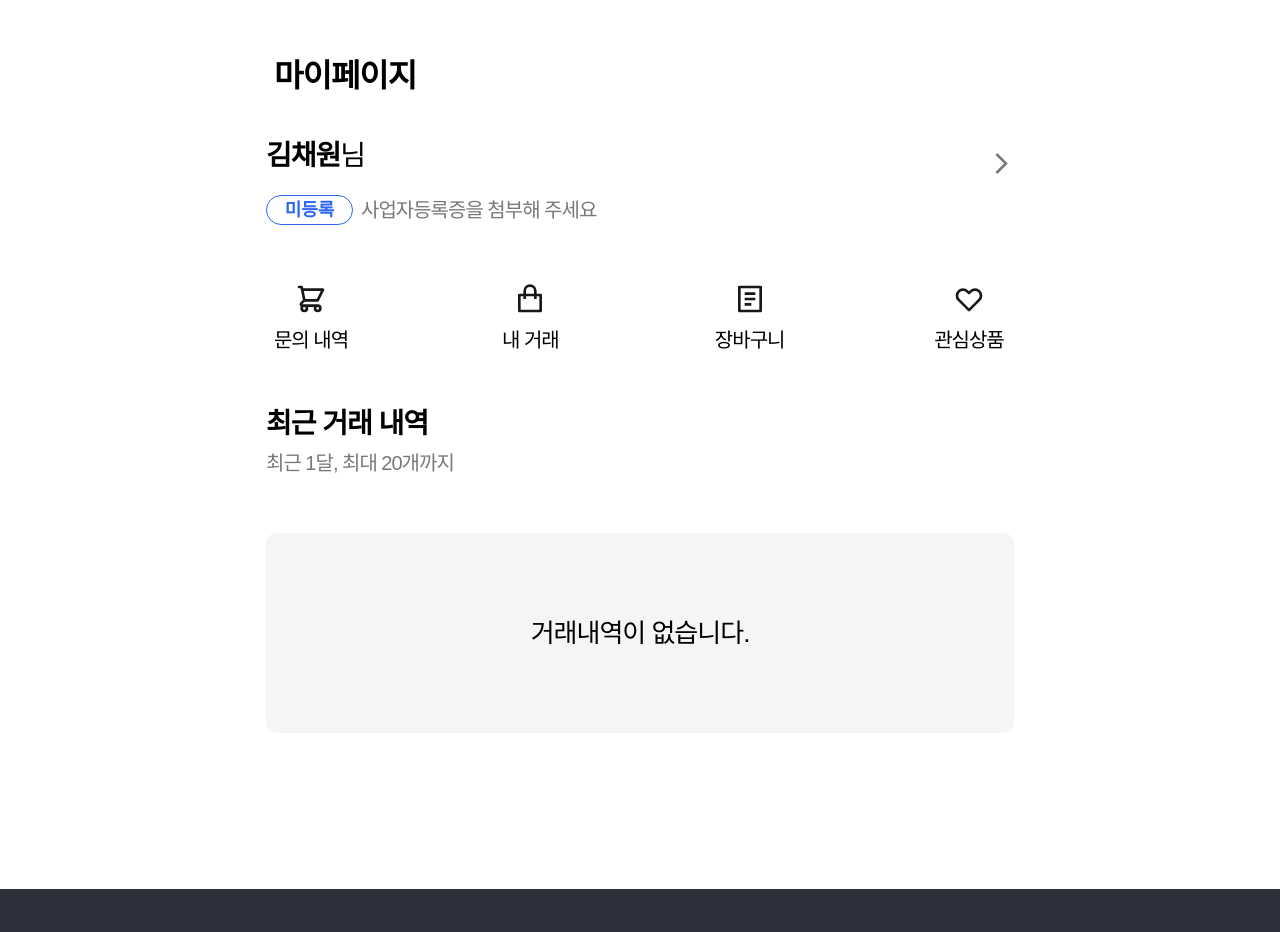
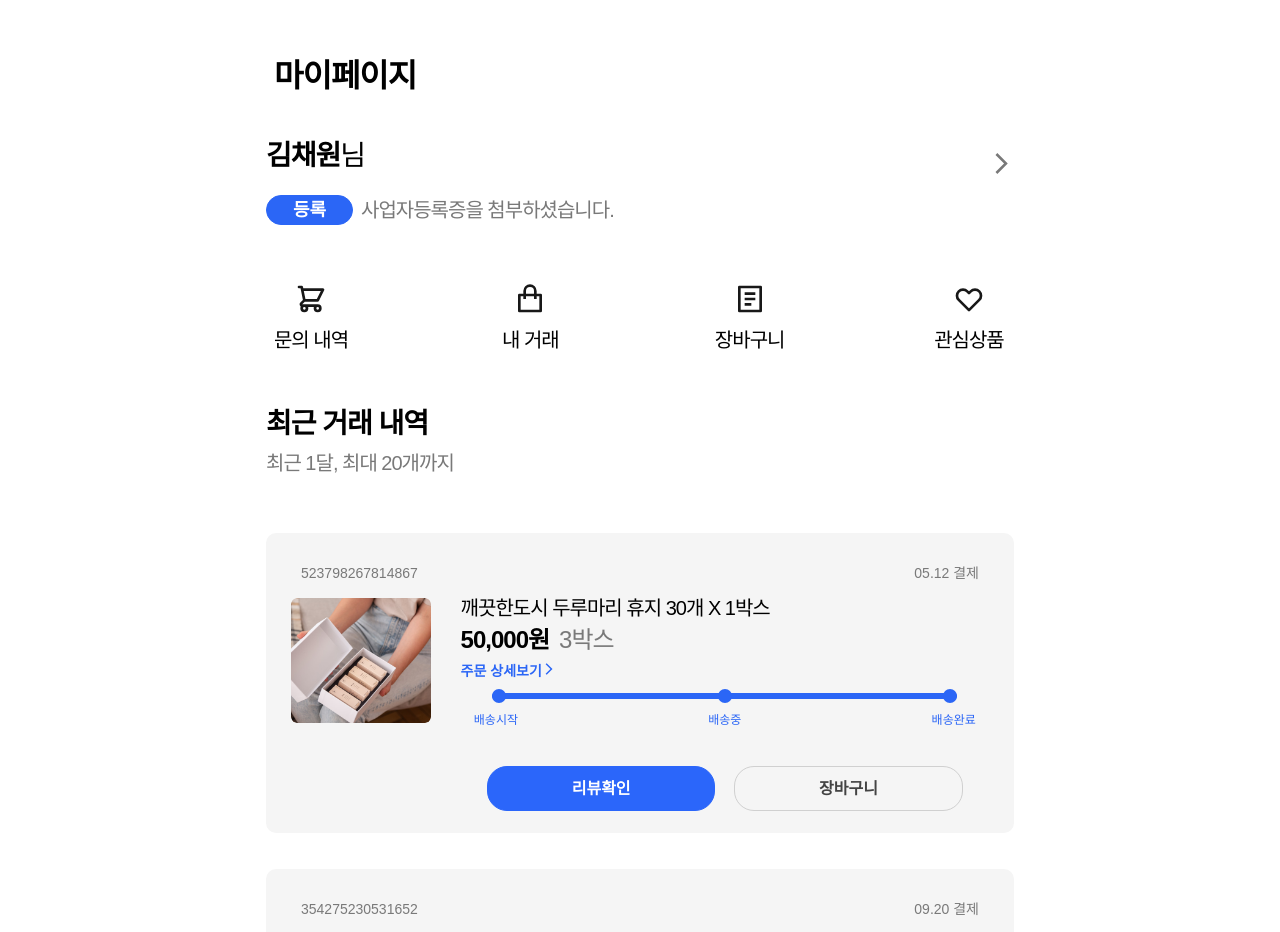
Before and after one commit to FastCampus-Final-Project-bizcurator-1/FinalProject-1-Frontend, a React (Create React App) app: page /mypage in a window 1280 px wide. Shown: the top 932 px of the page. Built offline with nearby package versions, Linux system fonts and the light colour scheme.

Commit message:
[FIX] css 수정

```diff
--- a/public/mock/user/mypage.json
+++ b/public/mock/user/mypage.json
@@ -18,6 +18,7 @@
   "payment_history": [
     {
       "state": "배송완료",
+      "number": 523798267814867,
       "manager_name": "김채원",
       "phone_number": "010-5346-2479",
       "product_name": "깨끗한도시 두루마리 휴지 30개 X 1박스",
@@ -34,6 +35,7 @@
     },
     {
       "state": "배송중",
+      "number": 354275230531652,
       "manager_name": "김채원",
       "product_name": "더블유 세안용품 5종 세트 어쩌고 저쩌고 길게 텍스트를 넣어봅시다",
       "imgUrl": "/images/sample/sample01.png",
@@ -50,6 +52,7 @@
     },
     {
       "state": "배송시작",
+      "number": 34567835467893,
       "manager_name": "김채원",
       "phone_number": "010-5346-2479",
       "product_name": "메디안 치석케어 오리지널 치약, 120g 9개",
@@ -66,6 +69,7 @@
     },
     {
       "state": "결제완료",
+      "number": 698734687934879,
       "manager_name": "김채원",
       "product_name": "송월타월 호텔수건 크러쉬 150g 30수 면사 5개입",
       "imgUrl": "/images/sample/sample01.png",
@@ -82,6 +86,7 @@
     },
     {
       "state": "결제완료",
+      "number": 9856347982678,
       "manager_name": "김채원",
       "phone_number": "010-5346-2479",
       "product_name": "깨끗한도시 두루마리 휴지 30개 X 1박스",
@@ -98,6 +103,7 @@
     },
     {
       "state": "결제완료",
+      "number": 523798267814867,
       "manager_name": "김채원",
       "product_name": "더블유 세안용품 5종 세트",
       "imgUrl": "/images/sample/sample01.png",
@@ -114,6 +120,7 @@
     },
     {
       "state": "결제완료",
+      "number": 523798267814867,
       "manager_name": "김채원",
       "phone_number": "010-5346-2479",
       "product_name": "메디안 치석케어 오리지널 치약, 120g 9개",
@@ -130,6 +137,7 @@
     },
     {
       "state": "결제완료",
+      "number": 523798267814867,
       "manager_name": "김채원",
       "product_name": "송월타월 호텔수건 크러쉬 150g 30수 면사 5개입",
       "imgUrl": "/images/sample/sample01.png",
--- a/src/pages/user/mypage/MyPage.jsx
+++ b/src/pages/user/mypage/MyPage.jsx
@@ -13,7 +13,7 @@ export default function MyPage() {
   const navigate = useNavigate();
 
   useEffect(() => {
-    fetch(`/mock/user/mypage2.json`)
+    fetch(`/mock/user/mypage.json`)
       .then(res => res.json())
       .then(data => setUserInfo(data));
   }, []);
--- a/src/pages/user/mypage/MyPagePaymentHistoryItem.jsx
+++ b/src/pages/user/mypage/MyPagePaymentHistoryItem.jsx
@@ -2,10 +2,12 @@ import React, { useEffect, useState } from 'react';
 import styled from 'styled-components';
 import { formatNumber } from '../../../helper/formatNumber';
 import { MdOutlineArrowForwardIos } from 'react-icons/md';
+import { useNavigate } from 'react-router-dom';
 
 export default function MyPagePaymentHistoryItem({ paymenthistory }) {
-  const { product_name, price, count, created_at, state, imgUrl } =
+  const { product_name, price, count, created_at, state, imgUrl, number } =
     paymenthistory;
+  const navigate = useNavigate();
 
   const [outerWidth, setOuterWidth] = useState(window.outerWidth);
 
@@ -16,7 +18,6 @@ export default function MyPagePaymentHistoryItem({ paymenthistory }) {
     window.addEventListener('resize', handleResize);
   }, []);
 
-  const number = Math.floor(Math.random() * 1_000_000_000_000_000);
   const date = new Date(created_at);
   const month = (date.getMonth() + 1).toString().padStart(2, '0');
   const day = date.getDate().toString().padStart(2, '0');
@@ -56,10 +57,15 @@ export default function MyPagePaymentHistoryItem({ paymenthistory }) {
                 {count}박스
               </Text>
             </PriceContainer>
-            <Text color="#2b66f6" size={14} weight="bold">
+            <OrderDetail
+              color="#2b66f6"
+              size={14}
+              weight="bold"
+              onClick={() => navigate(`/mypage/order/detail/${number}`)}
+            >
               주문 상세보기
               <MdOutlineArrowForwardIos />
-            </Text>
+            </OrderDetail>
             {outerWidth <= 768 ? (
               ''
             ) : (
@@ -378,3 +384,21 @@ const Button = styled.div`
     font-size: 10px;
   }
 `;
+
+const OrderDetail = styled.div`
+  ${props => props.theme.variables.flex('', '', 'flex-start')}
+  display:inline-block;
+  width: ${props => (props.width ? props.width : '100%')};
+  font-size: ${props => (props.size ? props.size : 20)}px;
+  font-weight: ${props => (props.weight ? props.weight : 500)};
+  margin: ${props => (props.margin ? props.margin : '')};
+  color: ${props => (props.color ? props.color : '#000000')};
+  cursor: pointer;
+  @media (max-width: 768px) {
+    font-size: ${props => props.size + 5}px;
+  }
+
+  @media (max-width: 480px) {
+    font-size: ${props => props.size - 2}px;
+  }
+`;
```
